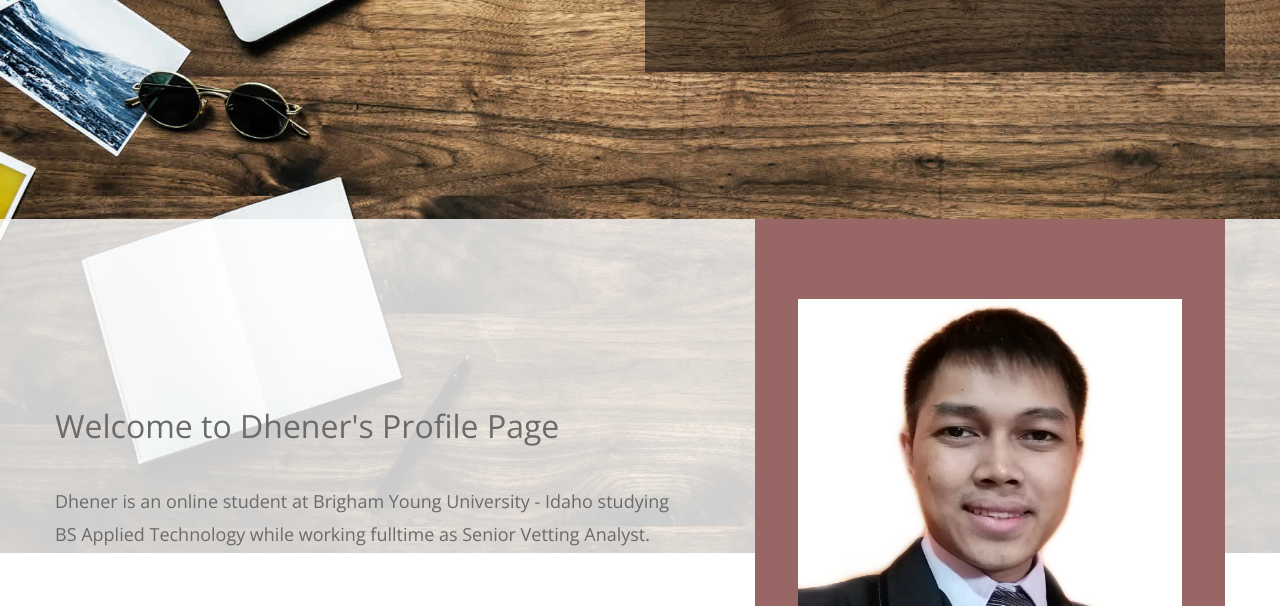
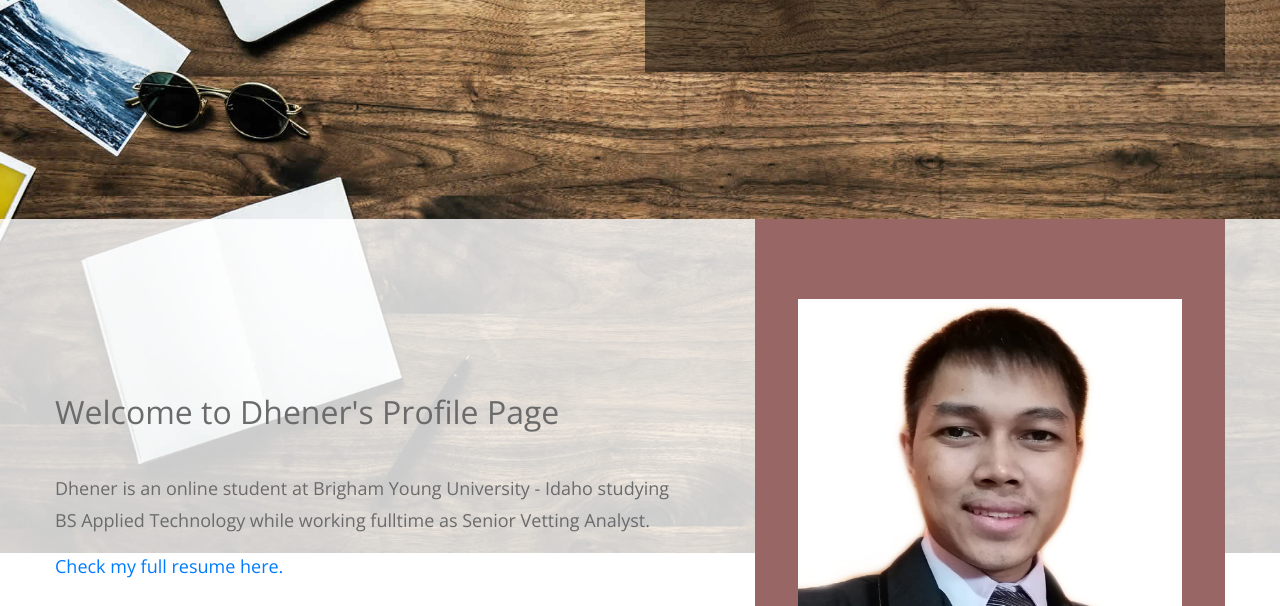
Before and after one commit to decreo17/myprofile, a plain HTML site: page index.html in a window 1280 px wide. Shown: the part 346-952 px from the top of the page. Drawn offline with nearby package versions, Linux system fonts and the light colour scheme.

Commit message:
add resume

```diff
--- a/index.html
+++ b/index.html
@@ -51,6 +51,9 @@ https://templatemo.com/tm-530-mini-profile
                   Dhener is an online student at Brigham Young University - Idaho studying BS Applied Technology
                   while working fulltime as Senior Vetting Analyst.
                 </p>
+                <span><a href="./documents/Dhener_Trinidad_Resume-Web_Developer_ep.pdf" download>
+                  Check my full resume here.
+              </a></span>
               </div>
             </div>
             <!-- Brown bg -->
```
Also changed, not shown: 1 other file.
